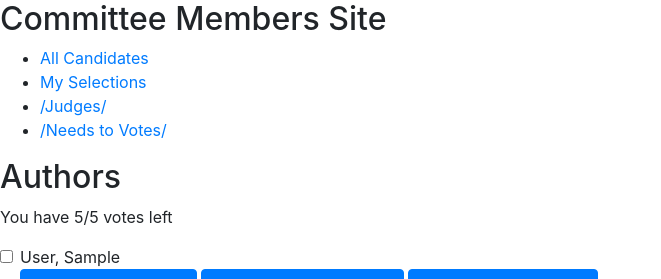
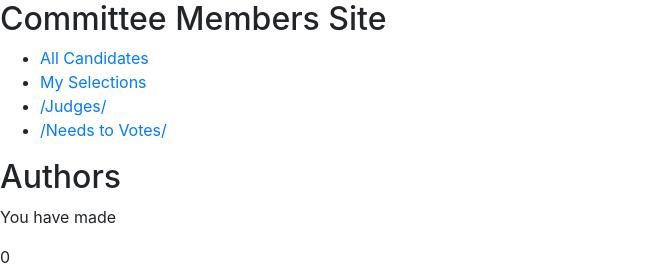
Before and after one commit to alexdryden/votingApp, a Django app: page / in a window 1280 px wide. Shown: the part 56-335 px from the top of the page, without its empty margins (0-661 px from the left). Run offline with Django 3.2, Linux system fonts and the light colour scheme; tables that the repository leaves empty hold one stand-in row (values such as "Sample post"); some libraries are stand-ins or nearby versions.

Commit message:
Added Bootstrap CSS and JS to base view; added dropdown to the main voting view; started JS stub for counting

```diff
--- a/templates/votingAppHTML/votingPage.html
+++ b/templates/votingAppHTML/votingPage.html
@@ -6,14 +6,18 @@ Voting Page
 
 {% block content %}
 
+
     <h2>Authors</h2>
     <div class="position-sticky">
-    <p>You have 5/5 votes left</p>
+        <p>You have made
+            <p id="remaining"></p>
+        <p>votes </p>
+
     </div>
 
         {% for author in author_list %}
             <div class="form-check">
-              <input class="form-check-input" type="checkbox" value="" id="defaultCheck1{{ author.author_first_name }}">
+              <input class="form-check-input" type="checkbox" value="" name="wpmm[]" id="defaultCheck1{{ author.author_first_name }}">
               <label class="form-check-label" for="defaultCheck1{{ author.author_first_name }}">
                   {{ author }}
               </label>
@@ -46,5 +50,15 @@ Voting Page
         {% empty %}
             <li><em>There are currently no courses available.</em></li>
         {% endfor %}
+<script type = "text/javascript">
+    var numberOfChecked = 0;
+    document.getElementById("remaining").innerHTML = numberOfChecked;
+
+
+
+
+
+</script>
+
 
 {% endblock %}
```
